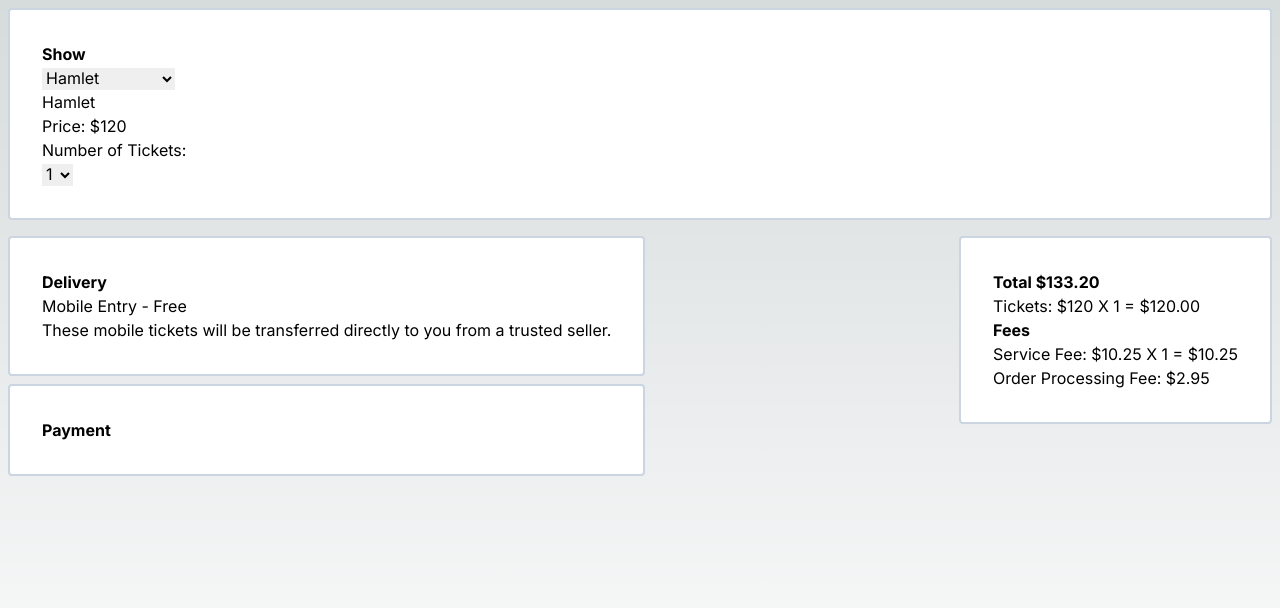
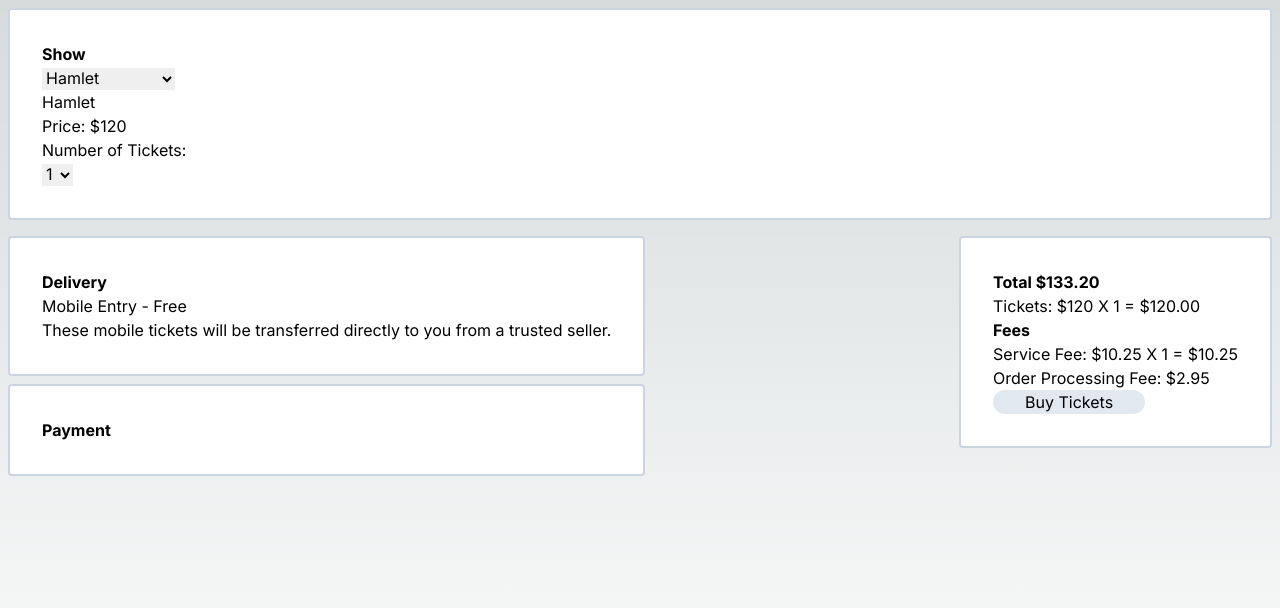
Before and after one commit to mattstrick/FHF-Demo-Project, a Next.js app in the folder demoapp/: page / in a window 1280 px wide. Shown: the top 608 px of the page. Built offline with nearby package versions, Linux system fonts and the light colour scheme.

Commit message:
FEATURE: set up form and submit functionality

```diff
--- a/demoapp/src/app/components/TotalSection.tsx
+++ b/demoapp/src/app/components/TotalSection.tsx
@@ -1,10 +1,16 @@
+import { useEffect } from "react";
+
 const SERVICE_FEE = 10.25;
 const ORDER_PROCESSING_FEE = 2.95;
 
-export default function TotalSection({ showPrice, multiplier }: any) {
+export default function TotalSection({ showPrice, multiplier, onUpdate }: any) {
   const totalTicketPrice = (showPrice * multiplier).toFixed(2);
   const totalServiceFee = (SERVICE_FEE * multiplier).toFixed(2);
   const subTotal = (parseFloat(totalServiceFee) + parseFloat(totalTicketPrice) + ORDER_PROCESSING_FEE).toFixed(2);
+
+  useEffect(() => {
+    onUpdate(subTotal);
+  }, [onUpdate, subTotal])
 
   return (
     <section className="border-2 rounded border-slate-300 border-solid p-8 m-2 bg-white">
@@ -19,6 +25,7 @@
       <p>
         Order Processing Fee: ${ORDER_PROCESSING_FEE}
       </p>
+      <input type="submit" value="Buy Tickets" className="rounded-full bg-slate-200 px-8" />
     </section>
   );
 }
--- a/demoapp/src/app/page.tsx
+++ b/demoapp/src/app/page.tsx
@@ -15,8 +15,19 @@
 export default function Home() {
   const [showPrice, setShowPrice] = useState(showsArray[0].price);
   const [ticketMultiplier, setTicketMultiplier] = useState(1);
+  const [total, setTotal] = useState(-1);
+
+  const handleBuyTickets = (e: React.SyntheticEvent) => {
+    e.preventDefault();
+
+    if (total > -1) {
+        console.log(`Total: ${total}`);
+    }
+  };
+
   return (
     <main className="h-screen">
+      <form onSubmit={handleBuyTickets}>
         <ShowSection
           onShowChange={setShowPrice}
           shows={showsArray}
@@ -28,9 +39,10 @@
             <PaymentSection />
           </div>
           <div>
-          <TotalSection showPrice={showPrice} multiplier={ticketMultiplier} />
+            <TotalSection showPrice={showPrice} multiplier={ticketMultiplier} onUpdate={setTotal} />
           </div>
         </section>
+      </form>
     </main>
   );
 }
```
Lines whose indentation alone changed are shown as unchanged.
